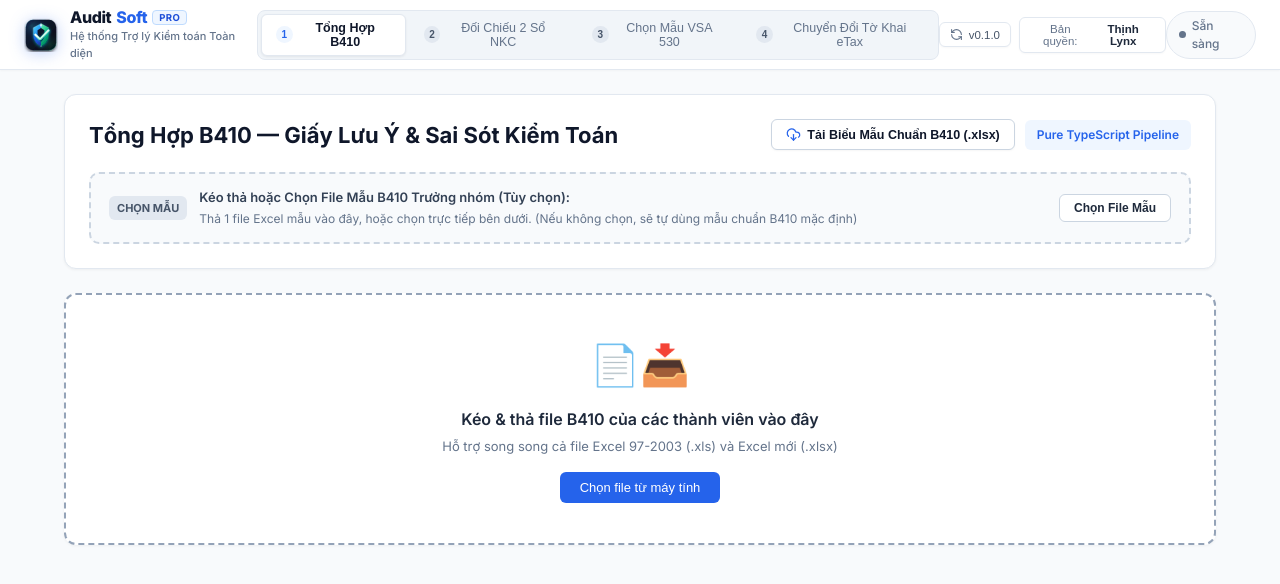
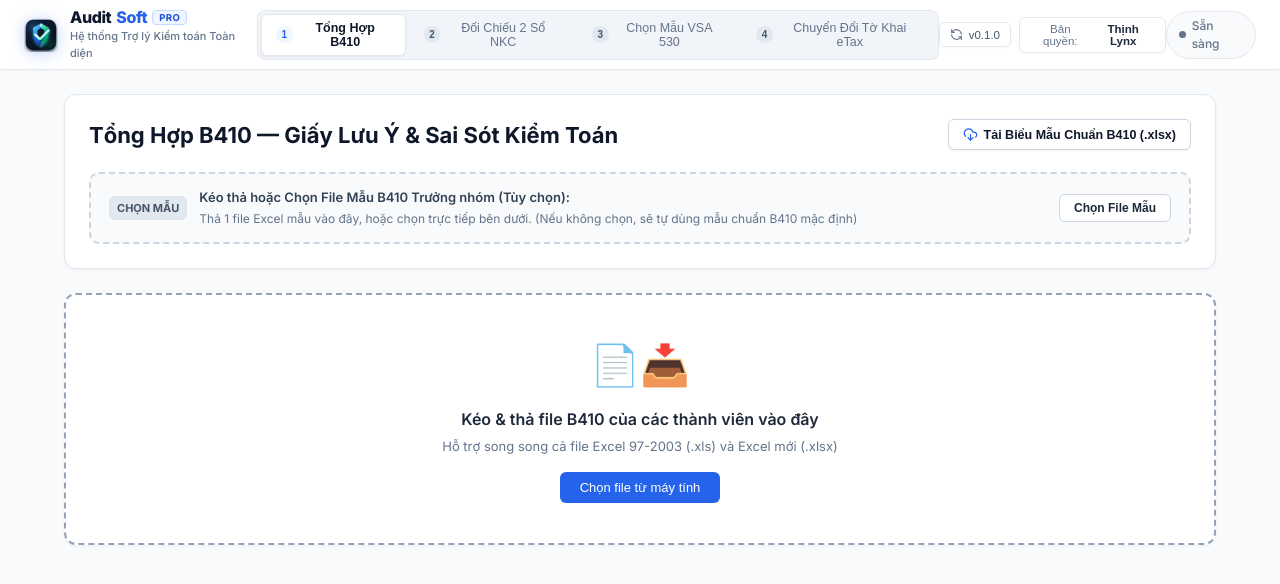
Before and after one commit to dacthinh05/AuditSoft, a React (Vite) app: page / in a window 1280 px wide. Shown: the top 584 px of the page. Built offline with nearby package versions, Linux system fonts and the light colour scheme.

Commit message:
style: remove promotional badges from B410 and SetupPage UI

```diff
--- a/package.json
+++ b/package.json
@@ -20,9 +20,9 @@
     "start": "electron .",
     "dist": "npm run build && electron-builder --win",
     "dist:dir": "npm run build && electron-builder --win --dir",
-    "dist:portable": "npm run build && electron-builder --win portable -c.directories.output=dist-v110 && node scripts/sync-installer.mjs",
-    "dist:setup": "npm run build && electron-builder --win nsis -c.directories.output=dist-v110 && node scripts/sync-installer.mjs",
-    "dist:all": "npm run build && electron-builder --win nsis portable -c.directories.output=dist-v110 && node scripts/sync-installer.mjs",
+    "dist:portable": "npm run build && electron-builder --win portable -c.directories.output=dist-v110-build --publish never && node scripts/sync-installer.mjs",
+    "dist:setup": "npm run build && electron-builder --win nsis -c.directories.output=dist-v110-build --publish never && node scripts/sync-installer.mjs",
+    "dist:all": "npm run build && electron-builder --win nsis portable -c.directories.output=dist-v110-build --publish never && node scripts/sync-installer.mjs",
     "keygen": "vite-node scripts/keygen.ts --",
     "gen:icon": "node scripts/generateIcon.js",
     "release": "node scripts/publish-distribution.mjs"
--- a/scripts/sync-installer.mjs
+++ b/scripts/sync-installer.mjs
@@ -2,6 +2,7 @@ import fs from 'node:fs'
 import path from 'node:path'
 
 const candidates = [
+  path.resolve('dist-v110-build'),
   path.resolve('dist-v110'),
   path.resolve('dist-build'),
   path.resolve('dist-installer'),
--- a/src/renderer/components/B410Consolidation/B410DropZone.tsx
+++ b/src/renderer/components/B410Consolidation/B410DropZone.tsx
@@ -331,9 +331,6 @@ export const B410DropZone: React.FC = () => {
               <IconDownloadCloud size={15} style={{ color: '#2563eb' }} />
               Tải Biểu Mẫu Chuẩn B410 (.xlsx)
             </button>
-            <span style={{ padding: '6px 12px', background: '#eff6ff', color: '#2563eb', borderRadius: '6px', fontSize: '12px', fontWeight: 600 }}>
-              Pure TypeScript Pipeline
-            </span>
           </div>
         </div>
 
--- a/src/renderer/pages/SetupPage.tsx
+++ b/src/renderer/pages/SetupPage.tsx
@@ -345,8 +345,6 @@ export function SetupPage(): JSX.Element {
           </p>
         </div>
         <div className="hero-badges">
-          <div className="hero-badge-pill">Chuẩn hóa số tiền chính xác 100%</div>
-          <div className="hero-badge-pill">Tốc độ 120.000+ dòng / 1.5s</div>
           <div className="hero-badge-pill">Xuất Working Paper B360</div>
         </div>
       </div>
```
